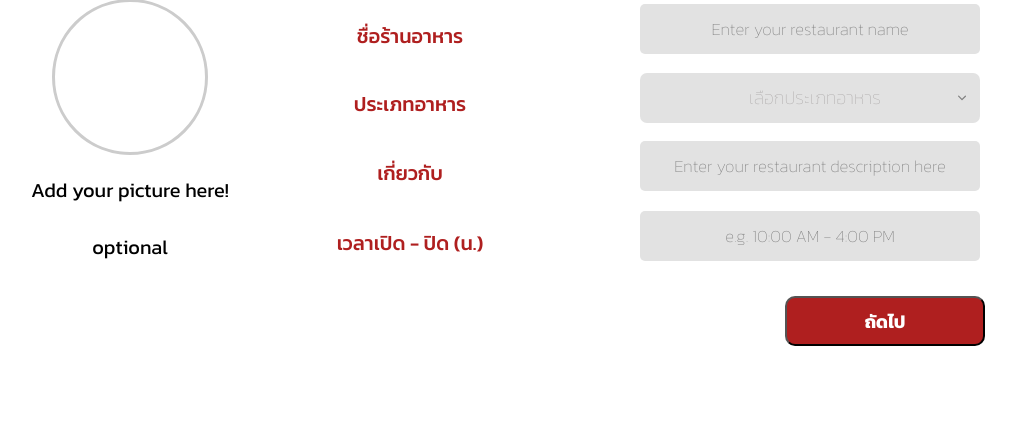
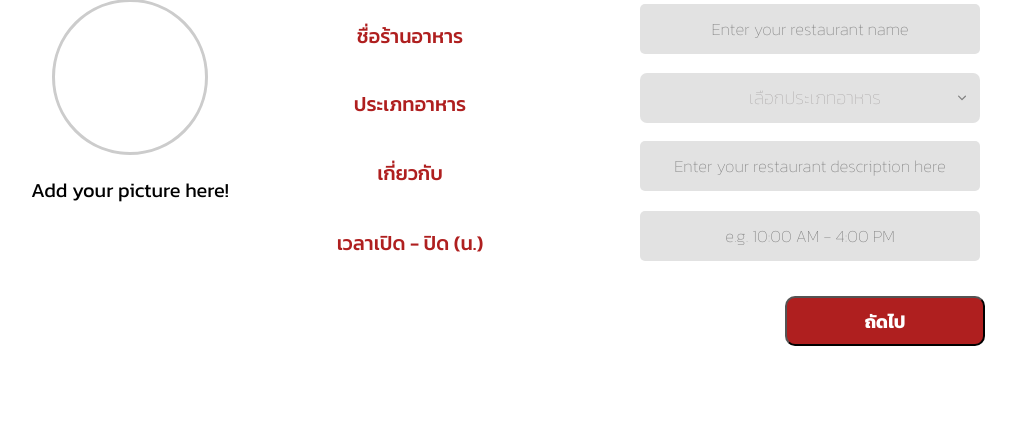
Before and after one commit to 6510615203/cn331project, a Django app: page /restaurant_register/ in a window 1280 px wide. Shown: the part 291-721 px from the top of the page, without its empty margins (135-1151 px from the left). Run offline with Django 5.2, Linux system fonts and the light colour scheme; a user stored in the database is signed in; tables that the repository leaves empty hold one stand-in row (values such as "Sample post").

Commit message:
update files

```diff
--- a/home/templates/add_menu.html
+++ b/home/templates/add_menu.html
@@ -47,7 +47,7 @@
                     </div>
                     <label for="menu_picture" class="form-title" style="margin-top: 10px;">Add your picture
                         here!</label>
-                    <label for="restaurant_picture" class="form-title" style="margin-top: 10px;">required</label>
+
                 </div>
                 <input type="file" class="form-input" id="menu_picture" name="menu_picture" onchange="previewImage();"
                     style="display: none;">
--- a/home/templates/register.html
+++ b/home/templates/register.html
@@ -63,7 +63,7 @@
                         </div>
                         <label for="profile_picture" class="form-title" style="margin-top: 10px;">Add your
                             picture here !</label>
-                        <label for="restaurant_picture" class="form-title" style="margin-top: 10px;">required</label>
+
 
                     </div>
                     <input type="file" class="form-input" id="profile_picture" name="profile_picture"
--- a/home/templates/restaurant_register.html
+++ b/home/templates/restaurant_register.html
@@ -42,13 +42,14 @@
                     <div class="image-preview-circle"
                         style="width: 150px; height: 150px; border-radius: 50%; overflow: hidden; margin-top: 10px; display: flex; justify-content: center; align-items: center; border: 3px solid #ccc;">
                         <img id="image_preview" src="#" alt="Image Preview"
-                             style="display: none; width: 100%; height: 100%; object-fit: cover;">
+                            style="display: none; width: 100%; height: 100%; object-fit: cover;">
                     </div>
-                    <label for="restaurant_picture" class="form-title" style="margin-top: 10px; cursor: pointer;">Add your picture here!</label>
-                    <label for="restaurant_picture" class="form-title" style="margin-top: 10px;">optional</label>
-                    </div>
-                    <input type="file" class="form-input" id="restaurant_picture" name="restaurant_picture"
-                        onchange="previewImage();" style="display: none;">
+                    <label for="restaurant_picture" class="form-title" style="margin-top: 10px; cursor: pointer;">Add
+                        your picture here!</label>
+
+                </div>
+                <input type="file" class="form-input" id="restaurant_picture" name="restaurant_picture"
+                    onchange="previewImage();" style="display: none;">
 
             </div>
 
--- a/restaurant/templates/add_menu_res.html
+++ b/restaurant/templates/add_menu_res.html
@@ -24,7 +24,7 @@
                     </div>
                     <label for="menu_picture" class="form-title" style="margin-top: 10px;">Add your picture
                         here!</label>
-                    <p>required</p>
+
 
                 </div>
                 <input type="file" class="form-input" id="menu_picture" name="menu_picture" onchange="previewImage();"
```
